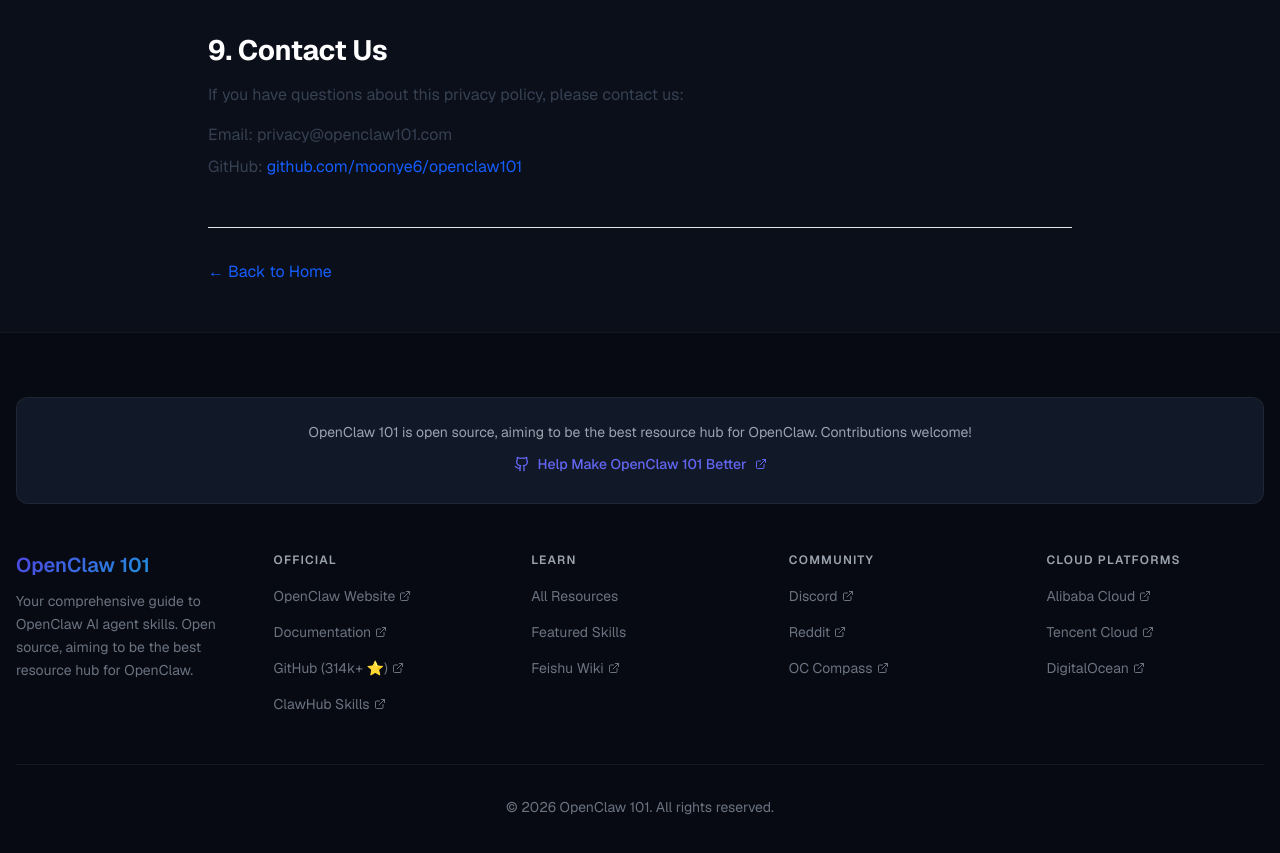
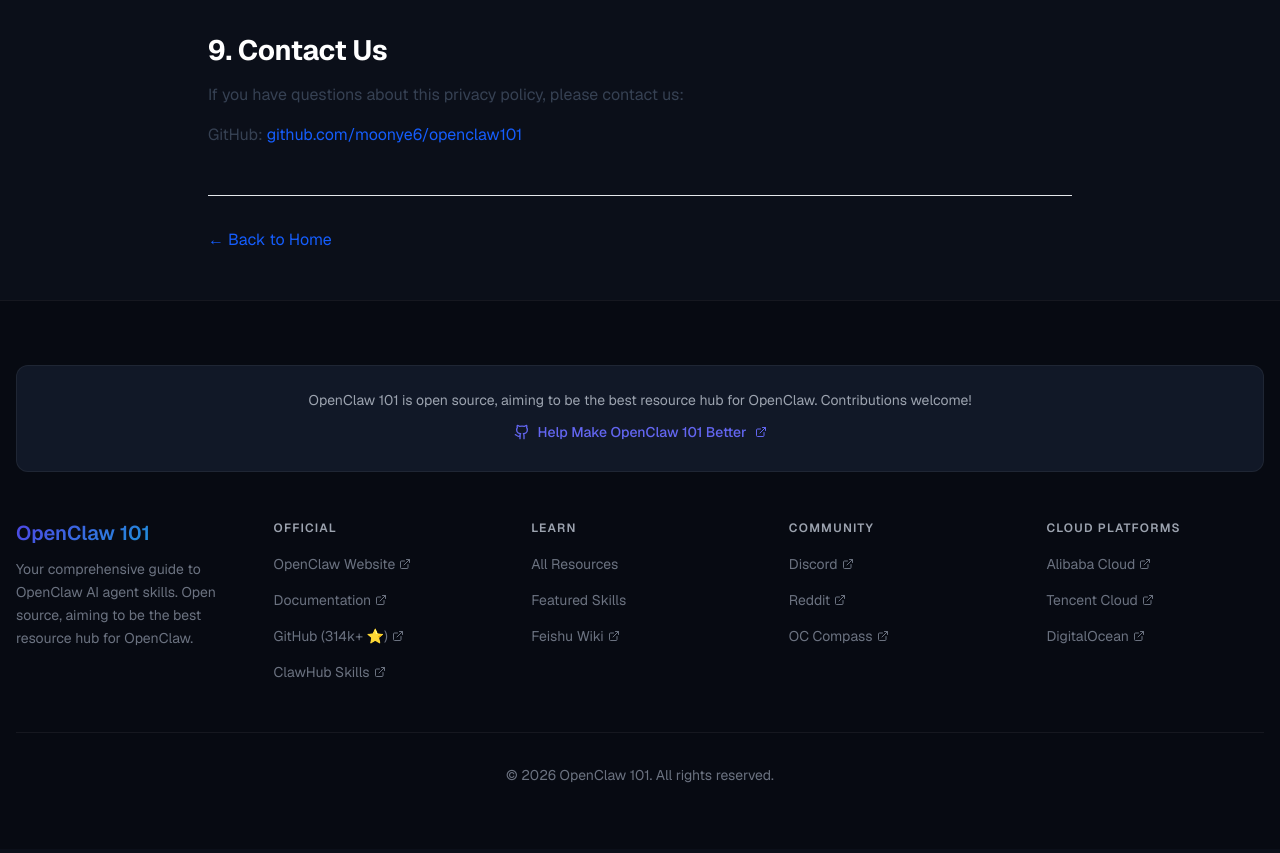
Before and after one commit to moonye6/openclaw101, a Next.js app: page /en/privacy in a window 1280 px wide. Shown: the part 2243-3096 px from the top of the page. Built offline with nearby package versions, Linux system fonts and the light colour scheme; no server answers.

Commit message:
fix: 移除 privacy/terms 页面中错误的邮箱地址

```diff
--- a/src/app/[locale]/privacy/page.tsx
+++ b/src/app/[locale]/privacy/page.tsx
@@ -181,7 +181,6 @@
             If you have questions about this privacy policy, please contact us:
           </p>
           <ul className="list-none pl-0 space-y-2 text-gray-700 mt-4">
-            <li>Email: privacy@openclaw101.com</li>
             <li>GitHub: <a
               href="https://github.com/moonye6/openclaw101"
               target="_blank"
--- a/src/app/[locale]/terms/page.tsx
+++ b/src/app/[locale]/terms/page.tsx
@@ -134,7 +134,6 @@
             If you have any questions about these Terms of Service, please contact us:
           </p>
           <ul className="list-none pl-0 space-y-2 text-gray-700 mt-4">
-            <li>Email: legal@openclaw101.com</li>
             <li>GitHub: <a
               href="https://github.com/moonye6/openclaw101"
               target="_blank"
```
